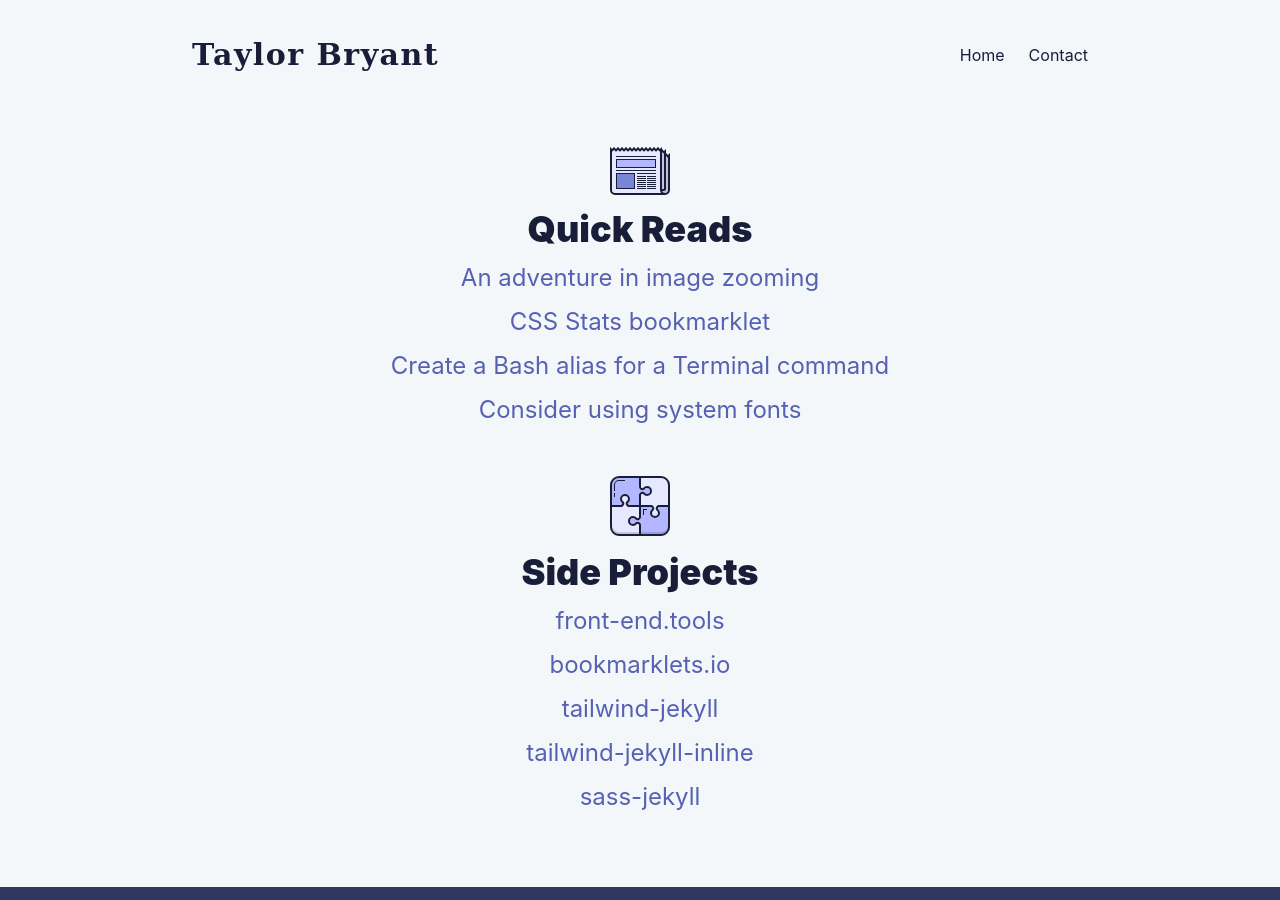
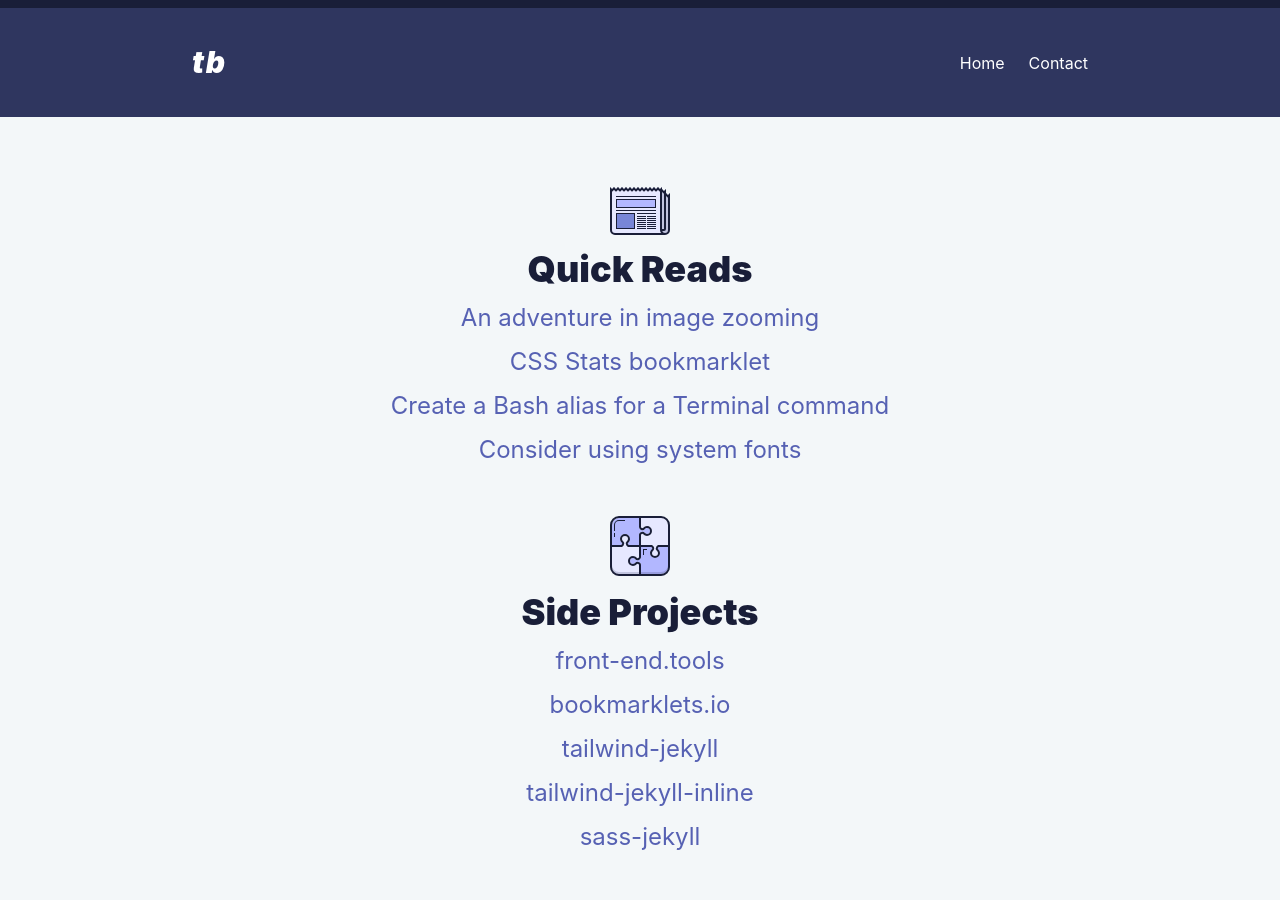
Before and after one commit to scottwater/taylorbryant.github.io, a Jekyll site: the page built from index.html, in a window 1280 px wide and 900 px high. Built offline with Jekyll 4.4.1, drawn with Linux system fonts in a browser that asks for light colours.

Commit message:
Adjust colors

```diff
--- a/_includes/footer.html
+++ b/_includes/footer.html
@@ -1,12 +1,12 @@
-  <footer>
+  <footer class="bg-indigo-darkest">
     <div class="flex flex-col md:flex-row items-center justify-between max-w-xl mx-auto px-4 md:px-8 py-8">
-      <div class="mb-4 md:mb-0 text-indigo-darkest">© 2017 Taylor Bryant</div>
+      <div class="mb-4 md:mb-0 text-white">© 2017 Taylor Bryant</div>
 
       <div class="flex items-center">
         <div class="w-6 md:w-8">
           <a href="https://twitter.com/tayl_rbryant">
             <?xml version="1.0" encoding="UTF-8"?>
-            <svg class="text-indigo-darkest" viewBox="0 0 1792 1792" xmlns="http://www.w3.org/2000/svg">
+            <svg class="text-white" viewBox="0 0 1792 1792" xmlns="http://www.w3.org/2000/svg">
               <path d="m1684 408q-67 98-162 167 1 14 1 42 0 130-38 259.5t-115.5 248.5-184.5 210.5-258 146-323 54.5q-271 0-496-145 35 4 78 4 225 0 401-138-105-2-188-64.5t-114-159.5q33 5 61 5 43 0 85-11-112-23-185.5-111.5t-73.5-205.5v-4q68 38 146 41-66-44-105-115t-39-154q0-88 44-163 121 149 294.5 238.5t371.5 99.5q-8-38-8-74 0-134 94.5-228.5t228.5-94.5q140 0 236 102 109-21 205-78-37 115-142 178 93-10 186-50z"
               />
             </svg>
@@ -16,7 +16,7 @@
         <div class="ml-4 w-6 md:w-8">
           <a href="https://github.com/taylorbryant/">
             <?xml version="1.0" encoding="UTF-8"?>
-            <svg class="text-indigo-darkest" viewBox="0 0 1792 1792" xmlns="http://www.w3.org/2000/svg">
+            <svg class="text-white" viewBox="0 0 1792 1792" xmlns="http://www.w3.org/2000/svg">
               <path d="M896 128q209 0 385.5 103t279.5 279.5 103 385.5q0 251-146.5 451.5t-378.5 277.5q-27 5-40-7t-13-30q0-3 .5-76.5t.5-134.5q0-97-52-142 57-6 102.5-18t94-39 81-66.5 53-105 20.5-150.5q0-119-79-206 37-91-8-204-28-9-81 11t-92 44l-38 24q-93-26-192-26t-192 26q-16-11-42.5-27t-83.5-38.5-85-13.5q-45 113-8 204-79 87-79 206 0 85 20.5 150t52.5 105 80.5 67 94 39 102.5 18q-39 36-49 103-21 10-45 15t-57 5-65.5-21.5-55.5-62.5q-19-32-48.5-52t-49.5-24l-20-3q-21 0-29 4.5t-5 11.5 9 14 13 12l7 5q22 10 43.5 38t31.5 51l10 23q13 38 44 61.5t67 30 69.5 7 55.5-3.5l23-4q0 38 .5 88.5t.5 54.5q0 18-13 30t-40 7q-232-77-378.5-277.5t-146.5-451.5q0-209 103-385.5t279.5-279.5 385.5-103zm-477 1103q3-7-7-12-10-3-13 2-3 7 7 12 9 6 13-2zm31 34q7-5-2-16-10-9-16-3-7 5 2 16 10 10 16 3zm30 45q9-7 0-19-8-13-17-6-9 5 0 18t17 7zm42 42q8-8-4-19-12-12-20-3-9 8 4 19 12 12 20 3zm57 25q3-11-13-16-15-4-19 7t13 15q15 6 19-6zm63 5q0-13-17-11-16 0-16 11 0 13 17 11 16 0 16-11zm58-10q-2-11-18-9-16 3-14 15t18 8 14-14z" />
             </svg>
           </a>
@@ -25,7 +25,7 @@
         <div class="ml-4 w-6 md:w-8">
           <a href="https://codepen.io/taylorbryant">
             <?xml version="1.0" encoding="UTF-8"?>
-            <svg class="text-indigo-darkest" viewBox="0 0 1792 1792" xmlns="http://www.w3.org/2000/svg">
+            <svg class="text-white" viewBox="0 0 1792 1792" xmlns="http://www.w3.org/2000/svg">
               <path d="m216 1169l603 402v-359l-334-223zm-62-144l193-129-193-129v258zm819 546l603-402-269-180-334 223v359zm-77-493l272-182-272-182-272 182zm-411-275l334-223v-359l-603 402zm960 93l193 129v-258zm-138-93l269-180-603-402v359zm485-180v546q0 41-34 64l-819 546q-21 13-43 13t-43-13l-819-546q-34-23-34-64v-546q0-41 34-64l819-546q21-13 43-13t43 13l819 546q34 23 34 64z" />
             </svg>
           </a>
--- a/_includes/header.html
+++ b/_includes/header.html
@@ -12,21 +12,21 @@
 </head>
 
 <body class="bg-grey-lighter font-sans leading-normal">
-  <header>
+  <header class="border-t-8 border-indigo-darkest bg-indigo-darker">
     <div class="flex flex-col md:flex-row items-center justify-center md:justify-between max-w-xl mx-auto px-4 md:px-8 py-8">
-      <div class="font-bold font-serif mb-1 md:mb-0 text-indigo-darkest text-3xl tracking-wide">
-        <a href="{{ "/" | relative_url }}" class="no-underline text-indigo-darkest">Taylor Bryant</a>
+      <div class="font-black italic mb-1 md:mb-0 text-indigo-darkest text-3xl tracking-wide">
+        <a href="{{ "/" | relative_url }}" class="no-underline text-white">tb</a>
       </div>
 
       <ul class="flex list-reset">
-        <li><a href="{{ "/" | relative_url }}" class="hover:underline no-underline text-indigo-darkest">Home</a></li>
+        <li><a href="{{ "/" | relative_url }}" class="hover:underline no-underline text-white">Home</a></li>
 
         <!--<li class="ml-6"><a href="{{ "/about" | relative_url }}" class="hover:underline no-underline text-indigo-darkest">About</a></li>
 
         <li class="ml-6"><a href="mailto:taylor@bryant.io" class="hover:underline no-underline text-indigo-darkest">Now</a></li>-->
 
         <li class="ml-6">
-          <a href="mailto:taylor@bryant.io" class="hover:underline no-underline text-indigo-darkest">Contact</a>
+          <a href="mailto:taylor@bryant.io" class="hover:underline no-underline text-white">Contact</a>
         </li>
       </ul>
     </div>
--- a/_layouts/default.html
+++ b/_layouts/default.html
@@ -4,10 +4,8 @@ layout: compress
 
 {% include header.html %}
 
-<main>
-  <div class="max-w-xl mx-auto px-4 md:px-8 md:pt-8 pb-8 md:pb-16 text-indigo-darker">
+<main class="max-w-xl mx-auto px-4 md:px-8 py-8 md:py-16 text-indigo-darker">
     {{ content }}
-  </div>
 </main>
 
 <div class="bg-indigo-darker">
```
Also changed, not shown: _layouts/post.html (+5 -7 lines).
